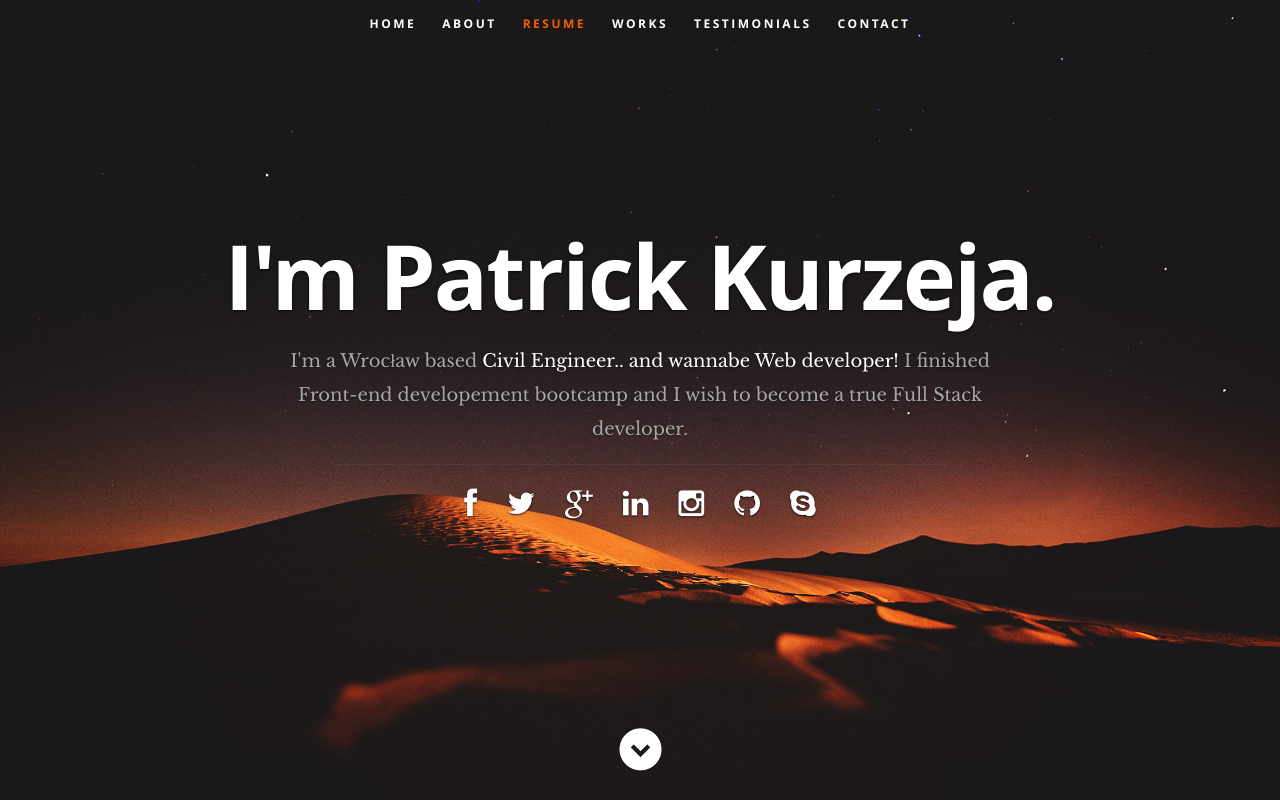
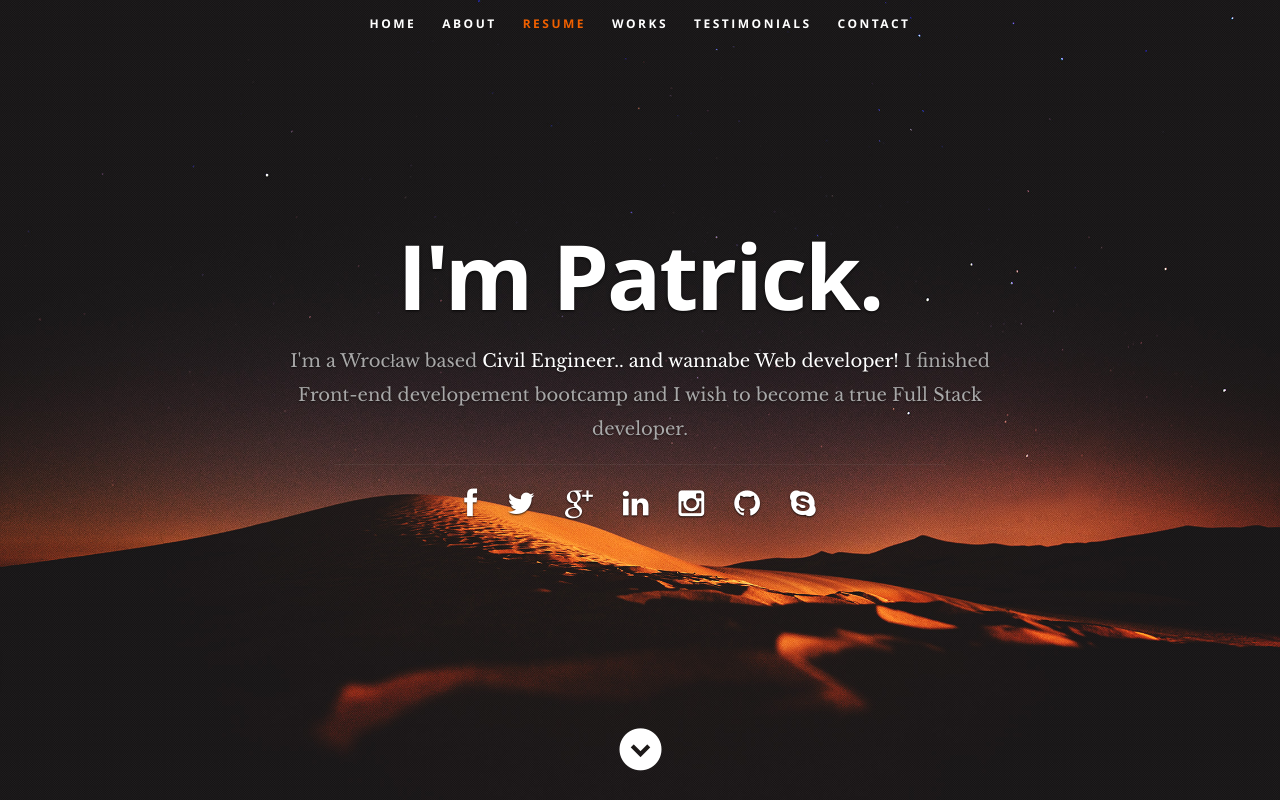
Before and after one commit to patrykkurzeja91/react-landing-page, a React (Create React App) app: page / in a window 1280 px wide. Shown: the top 800 px of the page. Built offline with nearby package versions, Linux system fonts and the light colour scheme.

Commit message:
add download button - working

```diff
--- a/public/resumeData.json
+++ b/public/resumeData.json
@@ -1,6 +1,6 @@
 {
   "main": {
-    "name":"Patrick Kurzeja",
+    "name":"Patrick",
     "occupation":"Civil Engineer.. and wannabe Web developer!",
     "description":"I finished Front-end developement bootcamp and I wish to become a true Full Stack developer",
     "image":"profilepic.jpg",
@@ -14,7 +14,7 @@
       "zip": "191919"
     },
     "website": "http://www.techguywebsolutions.com",
-    "resumedownload":"http://something.com",
+    "resumeDownload":"https://drive.google.com/file/d/14fQVZQGlygI0EmbMmpFsOkn4MO_TsV0x/view?usp=sharing",
     "social":[
       {
         "name":"facebook",
--- a/src/App.js
+++ b/src/App.js
@@ -14,7 +14,8 @@ class App extends Component {
   constructor(props) {
     super(props);
     this.state = {
-      resumeData: {}
+      resumeData: {},
+      modal: false,
     }
   }
   componentDidMount(){
@@ -34,6 +35,14 @@ class App extends Component {
        }
     })
   }
+//   renderModal(){
+//     if(this.state.modal) {
+//         return(
+//             <Modal1 text={"Modal Text"} onClose={()=> this.setState({modal: false})} />
+//         )
+//     }
+//     return null;
+// }
   render() {
     console.log(this.state.resumeData);
     return (
--- a/src/components/About.jsx
+++ b/src/components/About.jsx
@@ -42,7 +42,7 @@ class About extends Component {
                             </div>
                             <div className="columns download">
                                 <p>
-                                    <a href={resumeDownload} className="button">
+                                    <a href="aaa.pdf" className="button" download="CV.pdf">
                                         <i className="fa fa-download"></i>Download Resume</a>
                                 </p>
                             </div>
```
Also changed, not shown: src/modal1.jsx (added, +26 -0 lines), 1 other file (tests, documents, lock files or other folders).
